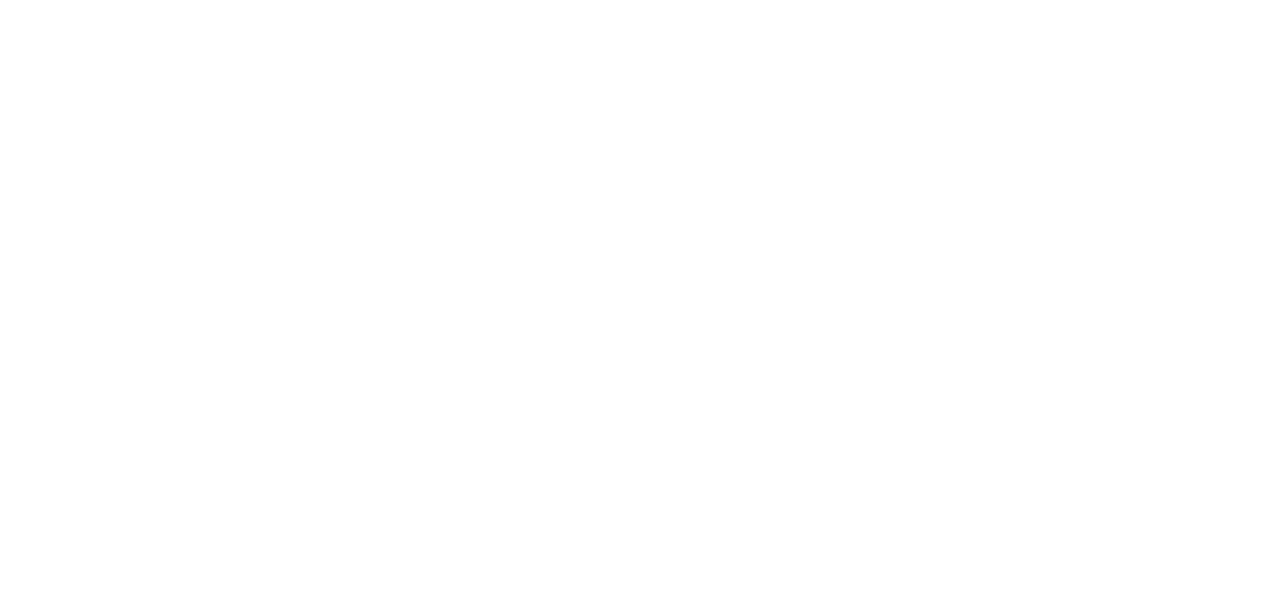
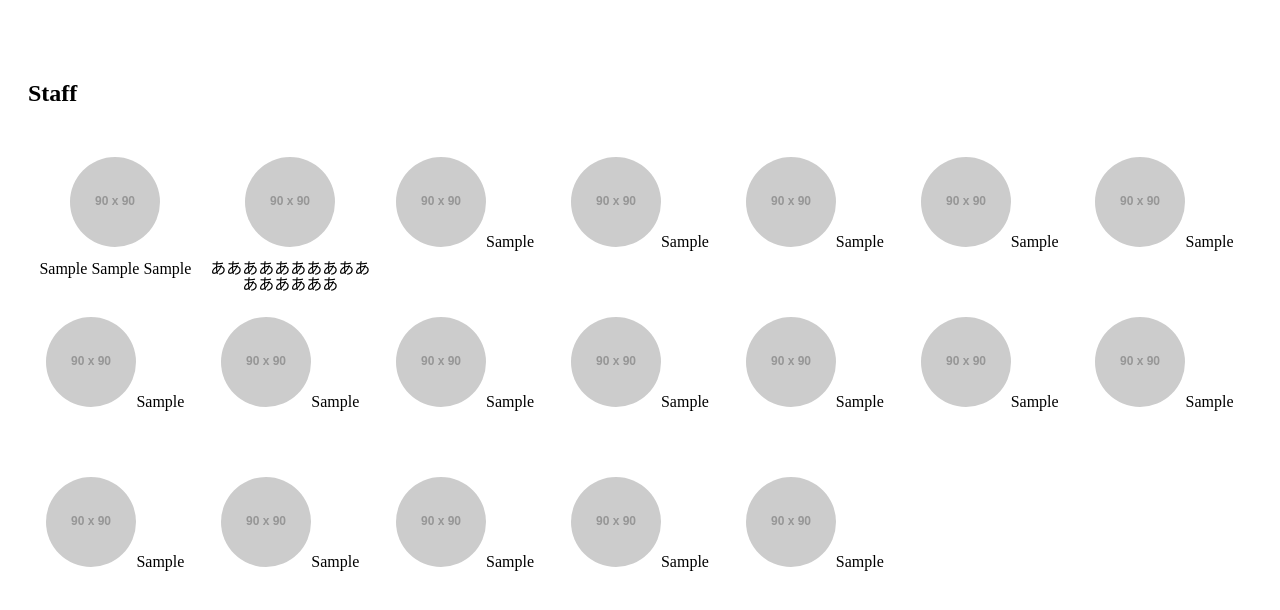
Before and after one commit to yasui05821/kaigi, a Nuxt app: page /-Staff in a window 1280 px wide. Shown: the top 610 px of the page. Built offline with nearby package versions, Linux system fonts and the light colour scheme.

Commit message:
スタッフセクションのコーディング

```diff
--- a/pages/-Staff.vue
+++ b/pages/-Staff.vue
@@ -1,13 +1,120 @@
 <template>
-
+  <div class="p-staff container">
+    <h2 class="c-title mb-5">Staff</h2>
+    <div class="staff-boxes">
+      <div class="staff-box">
+        <img src="http://placehold.jp/90x90.png" class="staff-img">
+        <span class="staff-name">Sample Sample Sample</span>
+      </div>
+      <div class="staff-box">
+        <img src="http://placehold.jp/90x90.png" class="staff-img">
+        <span class="staff-name">ああああああああああああああああ</span>
+      </div>
+      <div class="staff-box">
+        <img src="http://placehold.jp/90x90.png" class="staff-img">
+        <span class="staff-name">Sample</span>
+      </div>
+      <div class="staff-box">
+        <img src="http://placehold.jp/90x90.png" class="staff-img">
+        <span class="staff-name">Sample</span>
+      </div>
+      <div class="staff-box">
+        <img src="http://placehold.jp/90x90.png" class="staff-img">
+        <span class="staff-name">Sample</span>
+      </div>
+      <div class="staff-box">
+        <img src="http://placehold.jp/90x90.png" class="staff-img">
+        <span class="staff-name">Sample</span>
+      </div>
+      <div class="staff-box">
+        <img src="http://placehold.jp/90x90.png" class="staff-img">
+        <span class="staff-name">Sample</span>
+      </div>
+      <div class="staff-box">
+        <img src="http://placehold.jp/90x90.png" class="staff-img">
+        <span class="staff-name">Sample</span>
+      </div>
+      <div class="staff-box">
+        <img src="http://placehold.jp/90x90.png" class="staff-img">
+        <span class="staff-name">Sample</span>
+      </div>
+      <div class="staff-box">
+        <img src="http://placehold.jp/90x90.png" class="staff-img">
+        <span class="staff-name">Sample</span>
+      </div>
+      <div class="staff-box">
+        <img src="http://placehold.jp/90x90.png" class="staff-img">
+        <span class="staff-name">Sample</span>
+      </div>
+      <div class="staff-box">
+        <img src="http://placehold.jp/90x90.png" class="staff-img">
+        <span class="staff-name">Sample</span>
+      </div>
+      <div class="staff-box">
+        <img src="http://placehold.jp/90x90.png" class="staff-img">
+        <span class="staff-name">Sample</span>
+      </div>
+      <div class="staff-box">
+        <img src="http://placehold.jp/90x90.png" class="staff-img">
+        <span class="staff-name">Sample</span>
+      </div>
+      <div class="staff-box">
+        <img src="http://placehold.jp/90x90.png" class="staff-img">
+        <span class="staff-name">Sample</span>
+      </div>
+      <div class="staff-box">
+        <img src="http://placehold.jp/90x90.png" class="staff-img">
+        <span class="staff-name">Sample</span>
+      </div>
+      <div class="staff-box">
+        <img src="http://placehold.jp/90x90.png" class="staff-img">
+        <span class="staff-name">Sample</span>
+      </div>
+      <div class="staff-box">
+        <img src="http://placehold.jp/90x90.png" class="staff-img">
+        <span class="staff-name">Sample</span>
+      </div>
+      <div class="staff-box">
+        <img src="http://placehold.jp/90x90.png" class="staff-img">
+        <span class="staff-name">Sample</span>
+      </div>
+    </div>
+  </div>
 </template>
 
 <script>
   export default {
-    name: "-Staff"
+    name: "Staff"
   }
 </script>
 
-<style scoped>
+<style lang="scss" scoped>
+  @import "~/assets/scss/library/_mixin.scss";
+
+  .p-staff {
+    @include space_section;
+    .staff-boxes {
+      padding-top: 30px;
+      display: flex;
+      flex-wrap: wrap;
+      .staff-box {
+        height: 160px;
+        text-align: center;
+        width: calc(100% / 3);
+        @include media_desktop {
+          width: calc(100% / 7);
+        }
+        .staff-img {
+          border-radius: 1000px;
+          margin: 0 auto;
+        }
+        .staff-name {
+          display: inline-block;
+          margin: 10px auto;
+          line-height: 1;
+        }
+      }
+    }
+  }
 
 </style>
```
